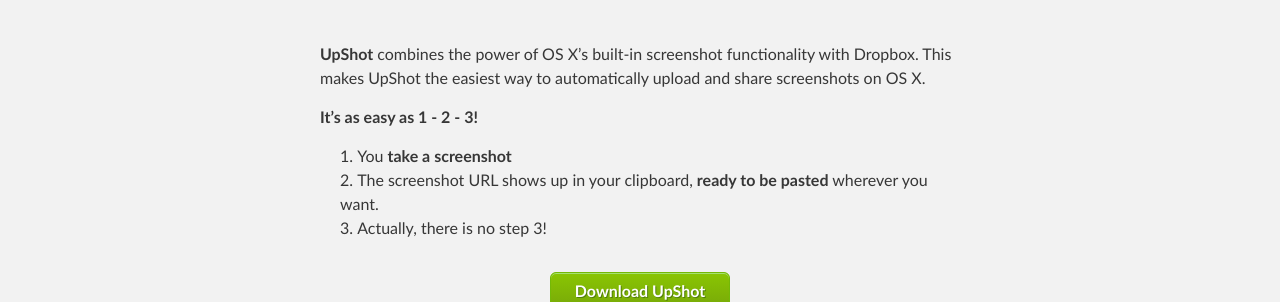
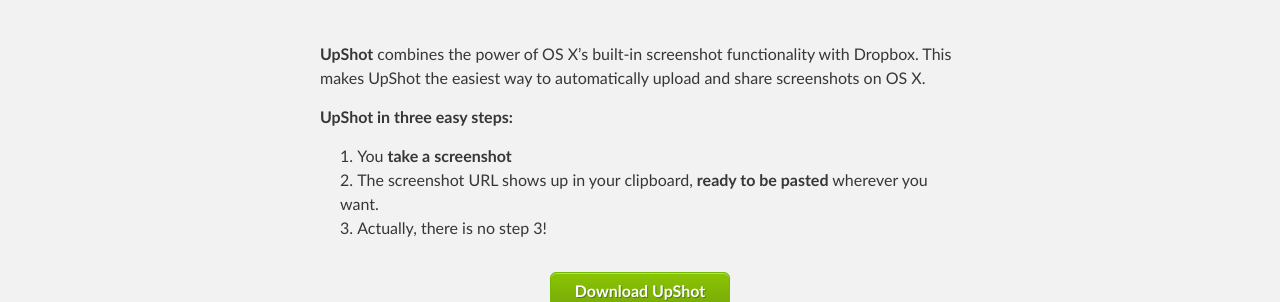
Before and after one commit to fwenzel/upshot, a Jekyll site: the page built from index.md, in a window 1280 px wide. Shown: the part 178-480 px from the top of the page. Built offline with Jekyll 4.4.1, drawn with Linux system fonts in a browser that asks for light colours; nearby versions of some CDN libraries.

Commit message:
okay that was too cheesy

```diff
--- a/index.md
+++ b/index.md
@@ -8,7 +8,7 @@
 
 **UpShot** combines the power of OS X's built-in screenshot functionality with Dropbox. This makes UpShot the easiest way to automatically upload and share screenshots on OS X.
 
-**It's as easy as 1 - 2 - 3!**
+**UpShot in three easy steps:**
 
 1. You **take a screenshot**
 2. The screenshot URL shows up in your clipboard, **ready to be pasted** wherever you want.
```
